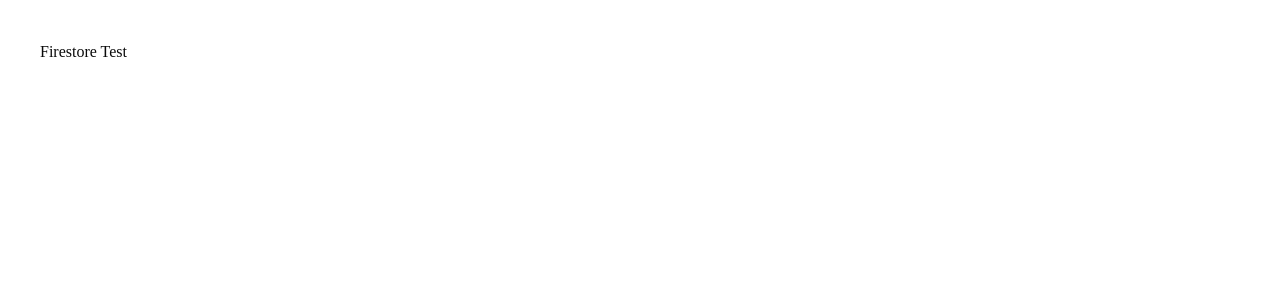
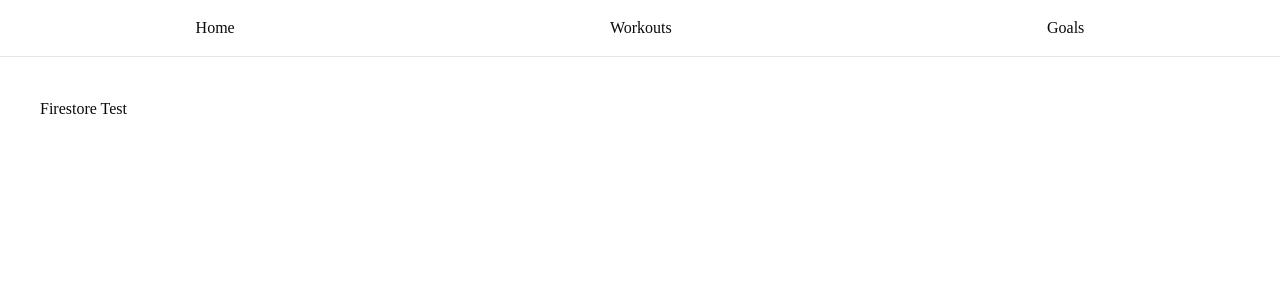
Before and after one commit to espressoGoddess/vector, a Next.js app: page / in a window 1280 px wide. Shown: the top 300 px of the page. Built offline with nearby package versions, Linux system fonts and the light colour scheme.

Commit message:
Add basic navigation menu

```diff
--- a/src/app/layout.js
+++ b/src/app/layout.js
@@ -1,9 +1,13 @@
 import './globals.css'
+import NavMenu from '@/components/NavMenu'
 
 export default function RootLayout({ children }) {
   return (
     <html lang="en" className="h-full">
-      <body className="min-h-full flex flex-col">{children}</body>
+      <body className="min-h-full flex flex-col">
+        <NavMenu />
+        {children}
+      </body>
     </html>
   )
 }
--- /dev/null
+++ b/src/components/NavMenu.jsx
@@ -0,0 +1,13 @@
+'use client'
+
+import Link from 'next/link'
+
+export default function NavMenu() {
+  return (
+    <nav className="border-b p-4 flex gap-4 justify-around">
+      <Link href="/">Home</Link>
+      <Link href="/workouts">Workouts</Link>
+      <Link href="/goals">Goals</Link>
+    </nav>
+  )
+}
```
